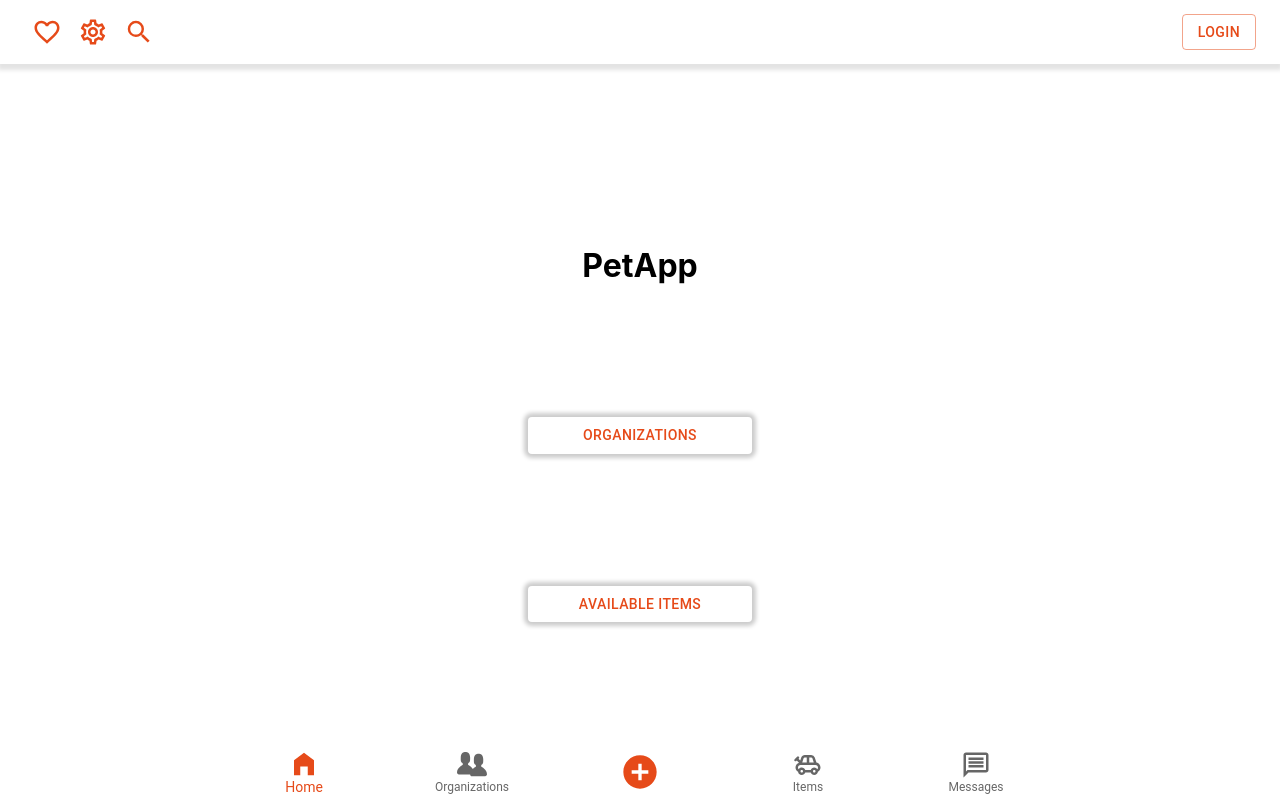
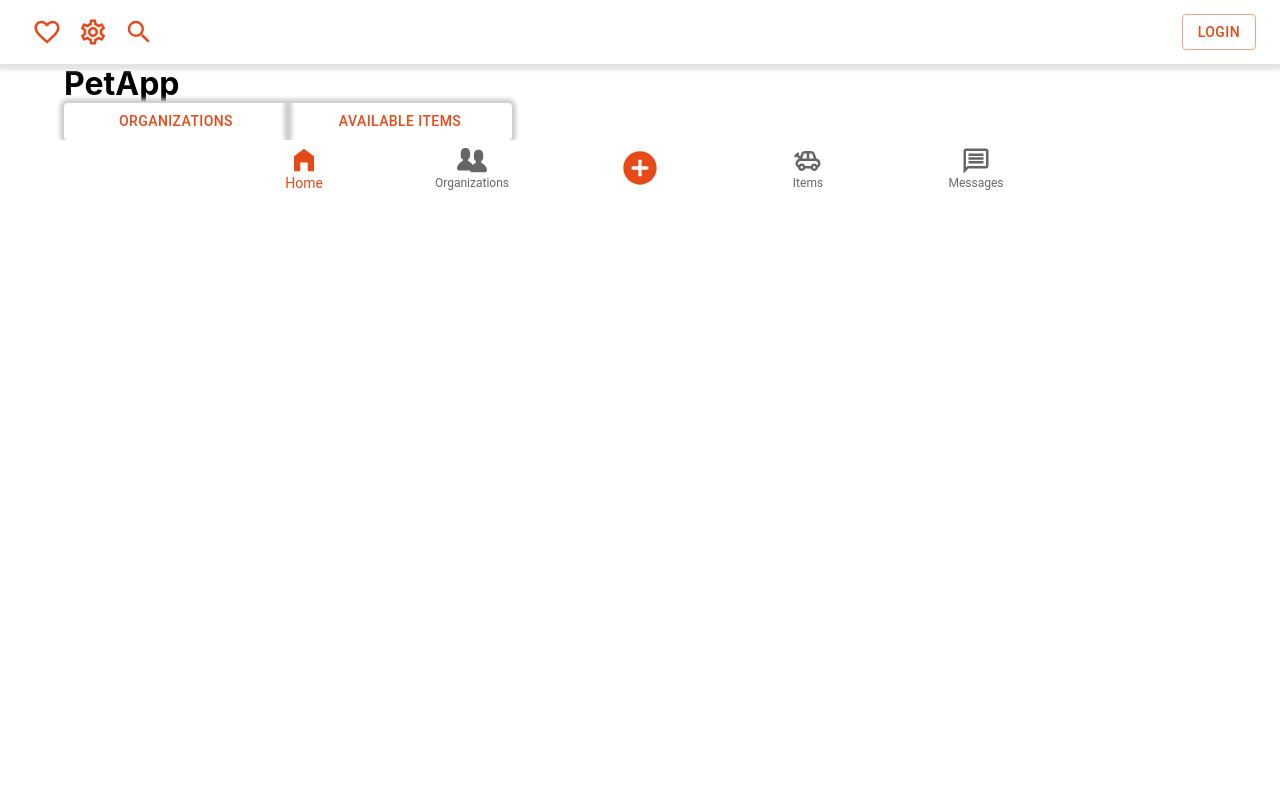
Before and after one commit to akai-org/pet-share-hackyeah-2021-frontend, a Next.js app: page / in a window 1280 px wide. Built offline with nearby package versions, Linux system fonts and the light colour scheme.

Commit message:
Fix styled-components fix

```diff
--- a/components/ui/NavigationTile/NavigationTile.tsx
+++ b/components/ui/NavigationTile/NavigationTile.tsx
@@ -2,6 +2,7 @@ import React, {FunctionComponent} from 'react'
 import {Button, ButtonProps} from '@mui/material';
 // @ts-ignore
 import styled from 'styled-components';
+import Link from 'next/link'
 
 const StyleButton = styled(Button)`
   padding: 1.5em;
@@ -22,9 +23,11 @@ interface MainButtonProps extends ButtonProps {
 }
 
 const NavigationTile: FunctionComponent<MainButtonProps> = ({children}) => (
-  <StyleButton>
-    {children}
-  </StyleButton>
+  <Link href="/">
+    <StyleButton>
+      {children}
+    </StyleButton>
+  </Link>
 )
 
 export default NavigationTile;
--- a/pages/_app.tsx
+++ b/pages/_app.tsx
@@ -27,7 +27,7 @@ const MyApp: FunctionComponent<MyAppProps> = ({Component, pageProps}) => (
   <AppProvider>
     <ThemeProvider theme={theme}>
       <Topbar/>
-      <Box sx={{height: '50px'}}/>
+      <Box/>
       <Component {...pageProps} />
       <NavBar/>
     </ThemeProvider>
--- a/pages/index.tsx
+++ b/pages/index.tsx
@@ -6,15 +6,7 @@ const Home: NextPage = () =>
   // const {user} = useAppContext();
 
   (
-    <Container
-      sx={{
-        height: '80vh',
-        display: 'flex',
-        flexDirection: 'column',
-        justifyContent: 'space-evenly',
-        alignItems: 'center',
-      }}
-    >
+    <Container>
       <h1>PetApp</h1>
       <NavigationTile>
         Organizations
--- a/styles/globals.css
+++ b/styles/globals.css
@@ -2,10 +2,14 @@ html,
 body {
   padding: 0;
   margin: 0;
-  height: 100%;
+  min-height: 100vh;
   width: 100%;
   font-family: -apple-system, BlinkMacSystemFont, Segoe UI, Roboto, Oxygen, Ubuntu, Cantarell, Fira Sans, Droid Sans,
     Helvetica Neue, sans-serif;
+}
+
+._next{
+  min-height: 100vh;
 }
 
 :root {
```
Also changed, not shown: .babelrc (added), context/AppContext/AppProvider.tsx (line endings or trailing spaces).
